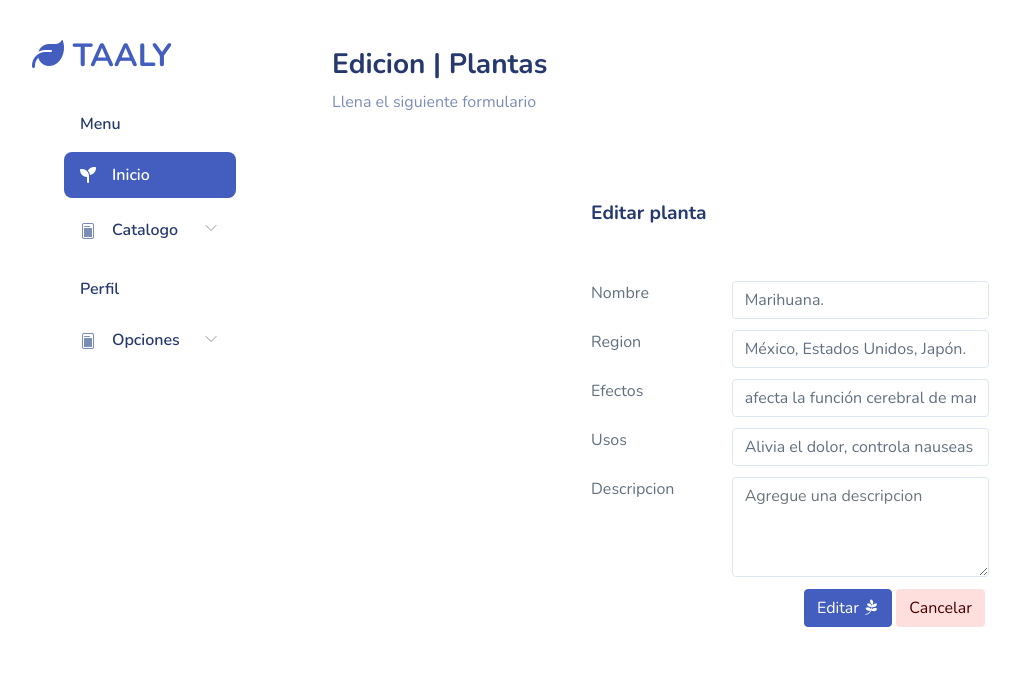
After one commit to AlejandroRiMu/Taaly-app, a Django app: page /catalogo/editarPlanta/6 in a window 1280 px wide. The commit adds this page. Shown: the top 689 px of the page, without its empty margins (0-1020 px from the left). Run offline with Django 4.2, Linux system fonts and the light colour scheme; data comes from the database, SQL or seed files in the repository; both versions use the stored data as it was after the commit; some libraries are stand-ins or nearby versions.

Commit message:
update function

```diff
--- a/static/css/css-customTaaly.css
+++ b/static/css/css-customTaaly.css
@@ -0,0 +1,4 @@
+.bg {
+    background-image: url(/static/images/plantsImages/imgcut.jpg);
+    background-position: center center;
+}
--- /dev/null
+++ b/taalyApp/templates/taalyApp/formEditarPlanta.html
@@ -0,0 +1,73 @@
+{% extends 'base.html' %}
+
+{% block content %}
+<section id="basic-horizontal-layouts">
+    <div class="page-title">
+        <div class="row">
+            <div class="col-12 col-md-6 order-md-1 order-last">
+                <h3>Edicion | Plantas</h3>
+                <p class="text-subtitle text-muted">Llena el siguiente formulario</p>
+            </div>
+        </div>
+    </div>
+    <div class="row match-height d-flex justify-content-center mt-5">
+        <div class="col-md-6 col-12">
+            <div class="card">
+                <div class="card-header">
+                    <h2 class="card-title">Editar planta</h2>
+                </div>
+                <div class="card-content">
+                    <div class="card-body">
+                        <form action="/edicionPlanta/" method="POST"class="form form-horizontal"> {% csrf_token %}
+                            <input type="hidden" name="inputHiddenID" value="{{planta.id}}">
+                            <div class="form-body">
+                                <div class="row">
+                                    <div class="col-md-4">
+                                        <label>Nombre</label>
+                                    </div>
+                                    <div class="col-md-8 form-group">
+                                        <input type="text" id="txtNombre" class="form-control"
+                                            name="txtNombre" value="{{planta.nombre}}" placeholder="Nombre de la planta">
+                                    </div>
+                                    <div class="col-md-4">
+                                        <label>Region</label>
+                                    </div>
+                                    <div class="col-md-8 form-group">
+                                        <input type="text" id="txtRegion" class="form-control"
+                                            name="txtRegion" value="{{planta.region}}" placeholder="Ingrese la region ">
+                                    </div>
+                                    <div class="col-md-4">
+                                        <label>Efectos</label>
+                                    </div>
+                                    <div class="col-md-8 form-group">
+                                        <input type="text" id="txtEfectos" class="form-control"
+                                            name="txtEfectos" value="{{planta.efectos}}" placeholder="Ingrese los efectos de la planta">
+                                    </div>
+                                    <div class="col-md-4">
+                                        <label>Usos</label>
+                                    </div>
+                                    <div class="col-md-8 form-group">
+                                        <input type="text" id="txtUsos" class="form-control"
+                                            name="txtUsos" value="{{planta.usos}}" placeholder="Ingrese los usos de la planta">
+                                    </div>
+                                    <div class="col-md-4">
+                                        <label>Descripcion</label>
+                                    </div>
+                                    <div class="col-md-8 form-group">
+                                        <textarea class="form-control" name="txtDescripcion" value="{{planta.descripcion}}" placeholder="Agregue una descripcion" id="txtDescripcion" style="height: 100px"></textarea>
+                                    </div>
+                                    <div class="col-sm-12 d-flex justify-content-end">
+                                        <button type="submit"
+                                            class="btn btn-primary me-1 mb-1">Editar <i class="fa-brands fa-pagelines"></i></button>
+                                        <a href="{% url 'listarPlantas' %}" class="btn btn-light-danger me-1 mb-1">Cancelar</a>
+                                    </div>
+                                </div>
+                            </div>
+                        </form>
+                    </div>
+                </div>
+            </div>
+        </div>
+    </div>
+</section>
+{% endblock %}
--- a/taalyApp/views.py
+++ b/taalyApp/views.py
@@ -33,5 +33,40 @@ def registrarPlanta(request):
 
     return redirect('/catalogo/listar')
 
+def edicionPlanta(request):
+    id = request.POST['inputHiddenID']
+    nombre = request.POST['txtNombre']
+    region = request.POST['txtRegion']
+    efectos = request.POST['txtEfectos']
+    usos = request.POST['txtUsos']
+    descripcion = request.POST['txtDescripcion']
+
+    planta = Planta.objects.get(id = id)
+
+    planta.nombre = nombre
+    planta.region = region
+    planta.efectos = efectos
+    planta.usos = usos
+    planta.descripcion = descripcion
+    planta.save()
+
+    return redirect('/catalogo/listar')
+
+    #planta = Planta.objects.create(nombre = nombre, region = region, efectos = efectos, usos = usos, descripcion = descripcion)
+
+    return redirect('/catalogo/listar')
+
 def formRegistrarPlantas(request):
     return render(request, 'taalyApp/formRegistrarPlanta.html')
+
+def editarPlanta(request, id):
+    planta = Planta.objects.get(id = id)
+    data = {
+        'titulo': 'Editar planta',
+        'planta': planta
+    }
+
+    return render(request, 'taalyApp/formEditarPlanta.html', data)
+
+def loginTest(request):
+    return render(request, 'taalyApp/login.html')
--- a/taalyHEDS/urls.py
+++ b/taalyHEDS/urls.py
@@ -27,6 +27,9 @@ urlpatterns = [
     path('catalogo/plantas', views.catalogo, name='catalogo'),
     path('catalogo/listar', views.listarPlantas, name='listarPlantas'),
     path('catalogo/eliminarPlanta/<int:id>', views.eliminarPlanta, name='eliminarPlanta'),
+    path('catalogo/editarPlanta/<int:id>', views.editarPlanta, name='editarPlanta'),
+    path('edicionPlanta/', views.edicionPlanta, name='edicionPlanta'),
     path('catalogo/formRegistrarPlanta/', views.formRegistrarPlantas, name='formRegistrarPlantas'),
     path('registrarPlanta/', views.registrarPlanta, name='registrarPlanta'),
+    path('login/', views.loginTest, name='loginTest'),
 ]
--- a/templates/base.html
+++ b/templates/base.html
@@ -22,6 +22,7 @@
     <link rel="stylesheet" href="{% static 'vendors/bootstrap-icons/bootstrap-icons.css'%}">
     <link rel="stylesheet" href="{% static 'css/app.css'%}">
     <link rel="stylesheet" href="{% static 'css/css-customTaaly.css'%}">
+    <link rel="stylesheet" href="{% static 'css/pages/auth.css'%}">
     <link rel="shortcut icon" href="{% static './images/favicon.svg'%}" type="image/x-icon">
     {% endblock %}
 </head>
@@ -95,9 +96,7 @@
 
     {% endblock %}
 
-</body>
-
-{% block js %}
+    {% block js %}
     <script src="{% static 'vendors/perfect-scrollbar/perfect-scrollbar.min.js '%}"></script>
     <script src="{% static 'js/bootstrap.bundle.min.js '%}"></script>
 
@@ -106,5 +105,5 @@
 
     <script src="{% static 'js/main.js '%}"></script>
 {% endblock %}
-
+</body>
 </html>
```
Also changed, not shown: taalyApp/templates/taalyApp/login.html (added, +109 -0 lines), db.sqlite3, static/images/plantsImages/annie-spratt-8mqOw4DBBSg-unsplash.jpg (added), static/images/plantsImages/bannerPlantas.jpg (added), static/images/plantsImages/igor-son-FV_PxCqgtwc-unsplash.jpg (added), static/images/plantsImages/imgcut.jpg (added), 1 other file.
